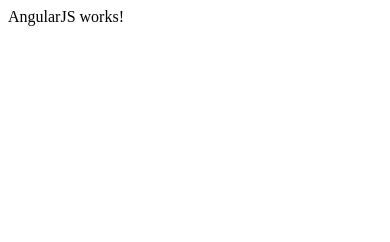
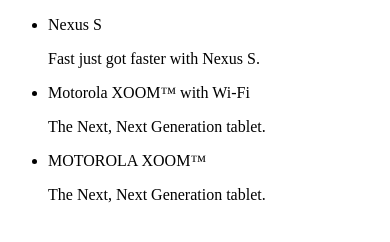
Before and after one commit to gvrettos/angularjs-phonecat-hands-on, a website: page index.html in a window 390 px wide. Drawn offline with nearby package versions, Linux system fonts and the light colour scheme.

Commit message:
Add controller to display some phones dynamically

```diff
--- a/app.js
+++ b/app.js
@@ -1,11 +1,16 @@
-// Cfr
-// https://scotch.io/@arctic_sniper/angularjs-from-scratch-part-i
-// https://github.com/angular/angular-seed
+var phonecatApp = angular.module('phonecatApp', []);
 
-angular.module("App", ['main']);
-
-angular.module("main", []);
-
-angular.module("main").controller("mainController", function($scope) {
-    $scope.itWorks = 'AngularJS works!';
+phonecatApp.controller("PhoneListController", function($scope) {
+    $scope.phones = [
+        {
+          name: 'Nexus S',
+          snippet: 'Fast just got faster with Nexus S.'
+        }, {
+          name: 'Motorola XOOM™ with Wi-Fi',
+          snippet: 'The Next, Next Generation tablet.'
+        }, {
+          name: 'MOTOROLA XOOM™',
+          snippet: 'The Next, Next Generation tablet.'
+        }
+      ];
 });
--- a/index.html
+++ b/index.html
@@ -1,12 +1,17 @@
 <!DOCTYPE html>
-<html ng-app="App">
+<html ng-app="phonecatApp">
     <head>
         <meta charset="utf-8">
-        <title>Angular Example</title>
+        <title>Phone Cat angularjs app</title>
+        <script type="text/javascript" src="./node_modules/angular/angular.js"></script>
+        <script type="text/javascript" src="./app.js"></script>
     </head>
-    <body ng-controller="mainController">
-        {{ itWorks }}
+    <body ng-controller="PhoneListController">
+        <ul>
+            <li ng-repeat="phone in phones">
+                <span>{{ phone.name }}</span>
+                <p>{{ phone.snippet }}</p>
+            </li>
+        </ul>
     </body>
-    <script type="text/javascript" src="./node_modules/angular/angular.js"></script>
-    <script type="text/javascript" src="./app.js"></script>
 </html>
```
